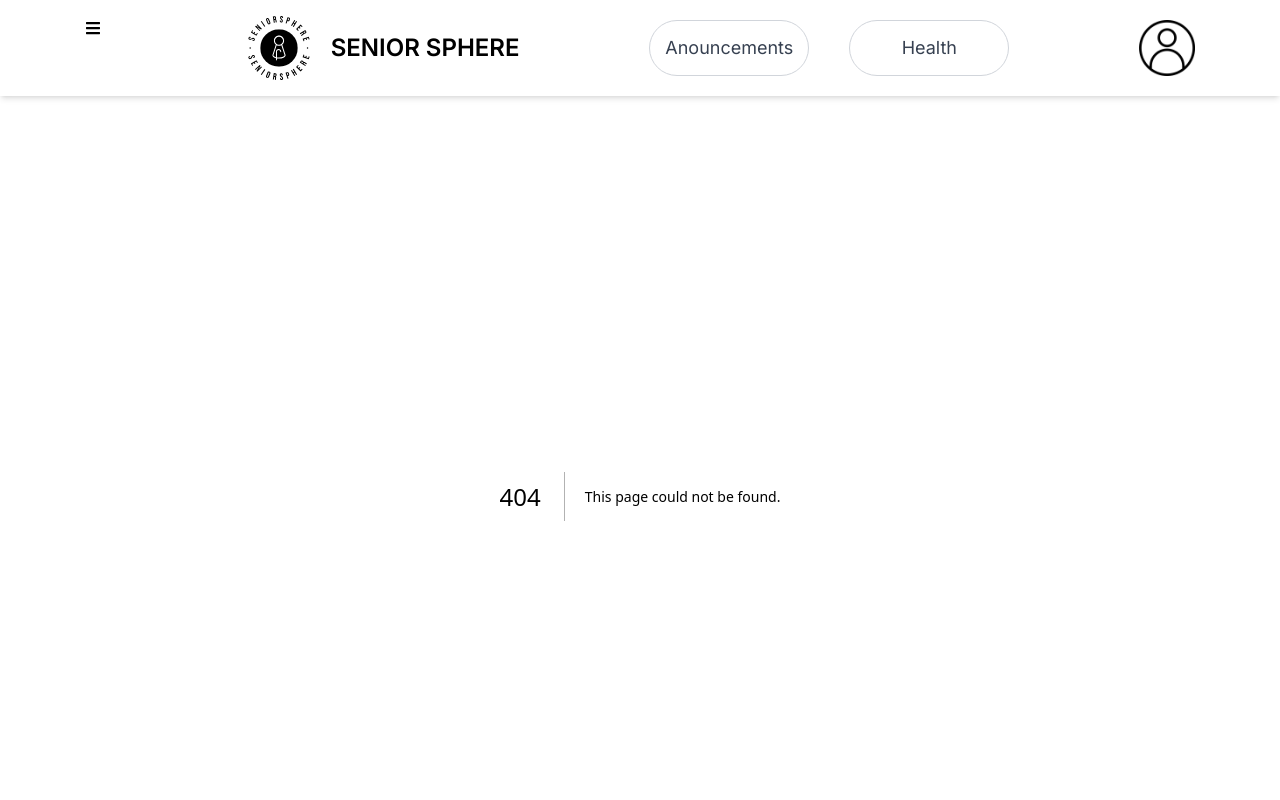
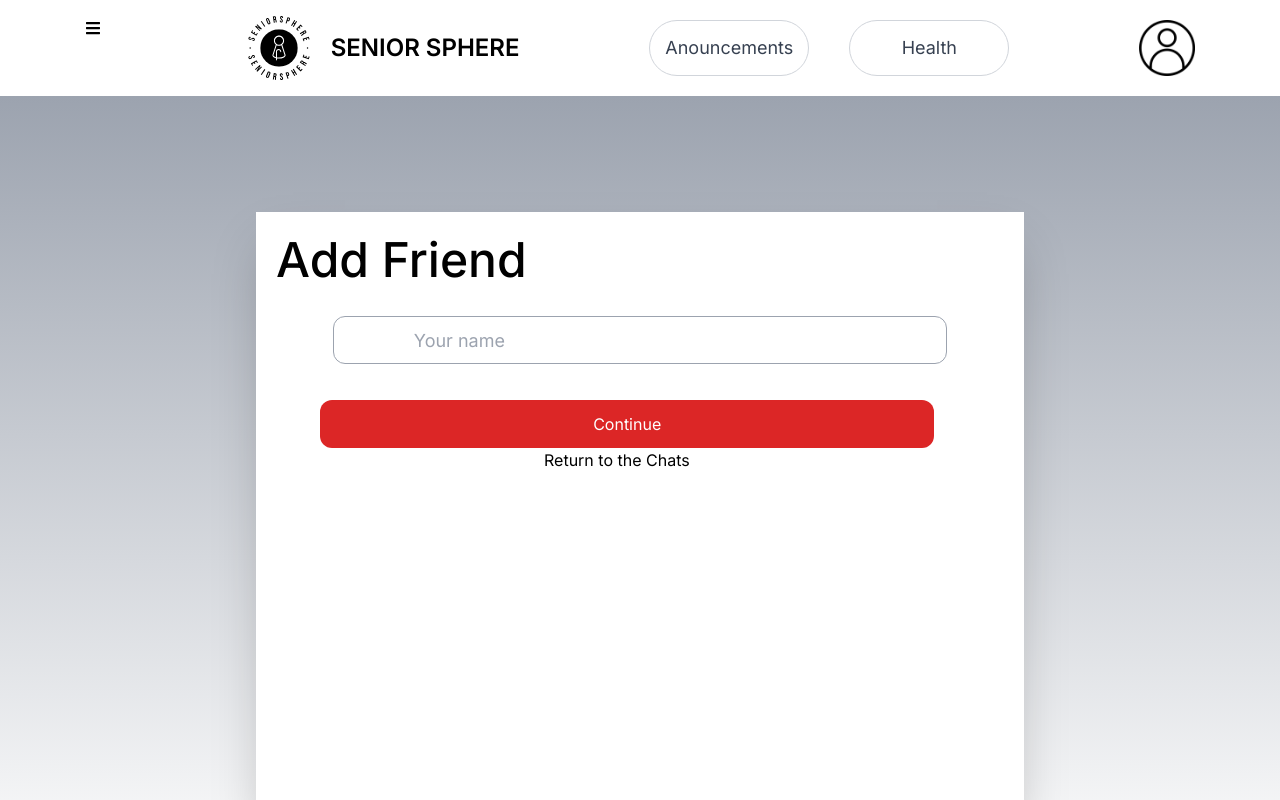
Before and after one commit to Rushikesh-24/SeniorSphere, a Next.js app in the folder Frontend/: page /Addfriend in a window 1280 px wide. Before the commit this address had no page. Shown: the top 800 px of the page. Built offline with nearby package versions, Linux system fonts and the light colour scheme.

Commit message:
Add friend done

```diff
--- /dev/null
+++ b/Frontend/app/Addfriend/page.jsx
@@ -0,0 +1,42 @@
+'use client';
+import React, { useState } from "react";
+import Link from "next/link";
+import { useRouter } from "next/navigation";
+
+
+const Addfriend = () => {
+
+    const [name, setName] = useState("");
+
+    const router = useRouter();
+
+    const addFriend = (e) => {
+        e.preventDefault();
+
+        if(!name){
+          // TODO: error mssg
+          alert("Please enter a valid name");
+        }else{
+            router.push('/Social');
+        }
+    };
+
+  return (
+    <div id="login" className=' flex w-screen h-screen pt-10 bg-gradient-to-b from-gray-400 to-white items-center justify-center'>
+    <div id="container" className='w-3/5 h-4/5 bg-white shadow-2xl'>
+      <h1 className=' mx-5 text-5xl font-medium mt-6'>Add Friend</h1>
+      <div id="signUpField" className='flex items-center flex-col pap-5 mt-5'>
+        <input onChange={(e) =>{setName(e.target.value)}} className='w-4/5 h-12 rounded-xl  border border-gray-400 outline-none text-gray-500 text-lg  m-3 pl-20' type="text" placeholder='Your name'/>
+
+      </div>
+      <button onClick={addFriend} className='w-4/5 h-12 bg-red-600 text-white rounded-xl flex items-center justify-center mt-6 mx-16'>Continue</button>
+
+          <Link href="/Social" className="mx-72 hover:text-red-500 hover:underline my-10">Return to the Chats</Link>
+
+      </div>
+    </div>
+
+  )
+}
+
+export default Addfriend
--- a/Frontend/app/components/ChatListHeader.jsx
+++ b/Frontend/app/components/ChatListHeader.jsx
@@ -1,3 +1,4 @@
+import Link from 'next/link'
 import React from 'react'
 
 const ChatListHeader = () => {
@@ -7,8 +8,7 @@ const ChatListHeader = () => {
          <div className='cursor-pointer'>
 
          </div>
-         <div className='flex gap-6'>
-
+         <div className='flex gap-3'>
          </div>
     </div>
   )
```
Also changed, not shown: Frontend/public/Assets/addfriend.png (added), 1 other file (tests, documents, lock files or other folders).
